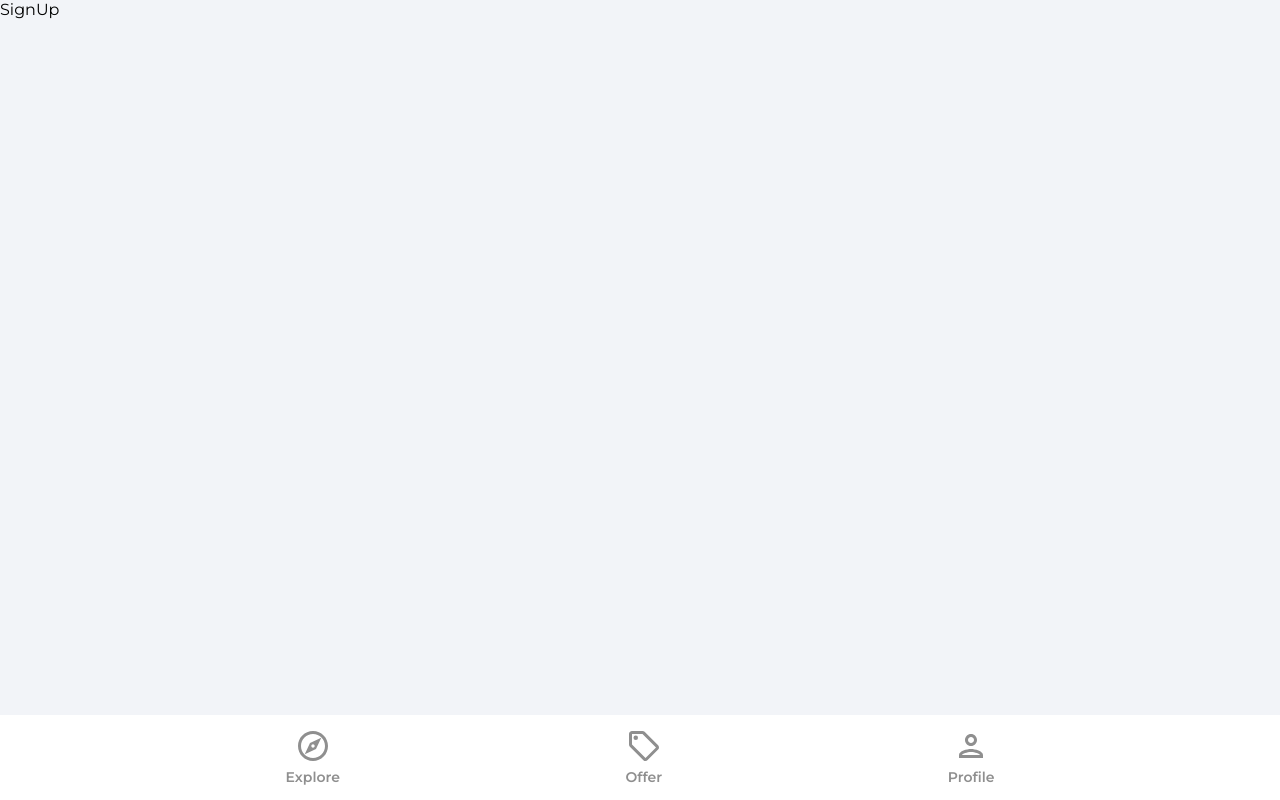
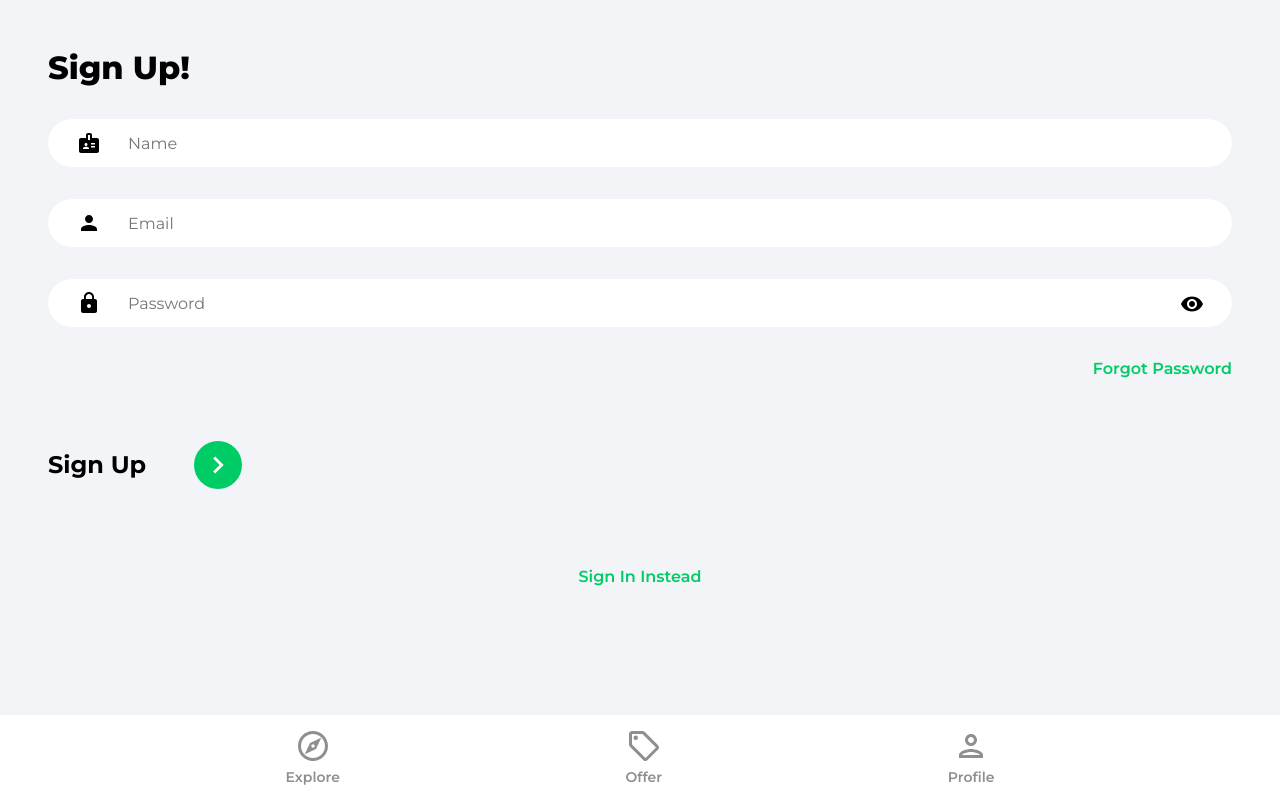
Before and after one commit to Damjan15/HouseMarketplace, a React (Create React App) app: page /sign-up in a window 1280 px wide. Built offline with nearby package versions, Linux system fonts and the light colour scheme; the HTML template or start-up script is replaced by a standard one.

Commit message:
Sign In and Sign Up pages UI created

```diff
--- a/src/pages/SignIn.jsx
+++ b/src/pages/SignIn.jsx
@@ -1,6 +1,48 @@
+import { useState } from "react"
+import { Link, useNavigate } from "react-router-dom"
+import { ReactComponent as ArrowRightIcon } from "../assets/svg/keyboardArrowRightIcon.svg"
+import visibilityIcon from "../assets/svg/visibilityIcon.svg"
+
 const SignIn = () => {
+  const navigate = useNavigate()
+  const [ email, setEmail ] = useState("")
+  const [ password, setPassword ] = useState("")
+  const [ showPassword, setShowPassword ] = useState(false)
+
+
   return (
-    <div>SignIn</div>
+    <>
+      <div className="pageContainer">
+        <header>
+          <p className="pageHeader">Welcome Back!</p>
+        </header>
+
+        <main>
+          <form>
+            <input type="email" placeholder="Email" value={email} onChange={(e) => setEmail(e.target.value)} className="emailInput" />
+
+            <div className="passwordInputDiv">
+              <input type={showPassword ? 'text' : 'password'} placeholder="Password" value={password} onChange={(e) => setPassword(e.target.value)} className="passwordInput" />
+
+              <img src={visibilityIcon} className="showPassword" alt="Show password" onClick={() => setShowPassword((prevState) => !prevState)} />
+            </div>
+
+            <Link to="/forgot-password" className="forgotPasswordLink">Forgot Password</Link>
+
+            <div className="signInBar">
+              <p className="signInText">Sign In</p>
+              <button className="signInButton">
+                <ArrowRightIcon fill="#fff" width="34px" height="34px" />
+              </button>
+            </div>
+          </form>
+
+          {/* Google 0Auth */}
+
+          <Link to="/sign-up" className="registerLink">Sign Up Instead</Link>
+        </main>
+      </div>
+    </>
   )
 }
 
--- a/src/pages/SignUp.jsx
+++ b/src/pages/SignUp.jsx
@@ -1,6 +1,51 @@
+import { useState } from "react"
+import { Link, useNavigate } from "react-router-dom"
+import { ReactComponent as ArrowRightIcon } from "../assets/svg/keyboardArrowRightIcon.svg"
+import visibilityIcon from "../assets/svg/visibilityIcon.svg"
+
 const SignUp = () => {
+  const navigate = useNavigate()
+  const [ name, setName ] = useState("")
+  const [ email, setEmail ] = useState("")
+  const [ password, setPassword ] = useState("")
+  const [ showPassword, setShowPassword ] = useState(false)
+
+
   return (
-    <div>SignUp</div>
+    <>
+    <div className="pageContainer">
+      <header>
+        <p className="pageHeader">Sign Up!</p>
+      </header>
+
+      <main>
+        <form>
+        <input type="text" placeholder="Name" value={name} onChange={(e) => setName(e.target.value)} className="nameInput" />
+
+          <input type="email" placeholder="Email" value={email} onChange={(e) => setEmail(e.target.value)} className="emailInput" />
+
+          <div className="passwordInputDiv">
+            <input type={showPassword ? 'text' : 'password'} placeholder="Password" value={password} onChange={(e) => setPassword(e.target.value)} className="passwordInput" />
+
+            <img src={visibilityIcon} className="showPassword" alt="Show password" onClick={() => setShowPassword((prevState) => !prevState)} />
+          </div>
+
+          <Link to="/forgot-password" className="forgotPasswordLink">Forgot Password</Link>
+
+          <div className="signUpBar">
+            <p className="signUpText">Sign Up</p>
+            <button className="signUpButton">
+              <ArrowRightIcon fill="#fff" width="34px" height="34px" />
+            </button>
+          </div>
+        </form>
+
+        {/* Google 0Auth */}
+
+        <Link to="/sign-in" className="registerLink">Sign In Instead</Link>
+      </main>
+    </div>
+  </>
   )
 }
 
```
